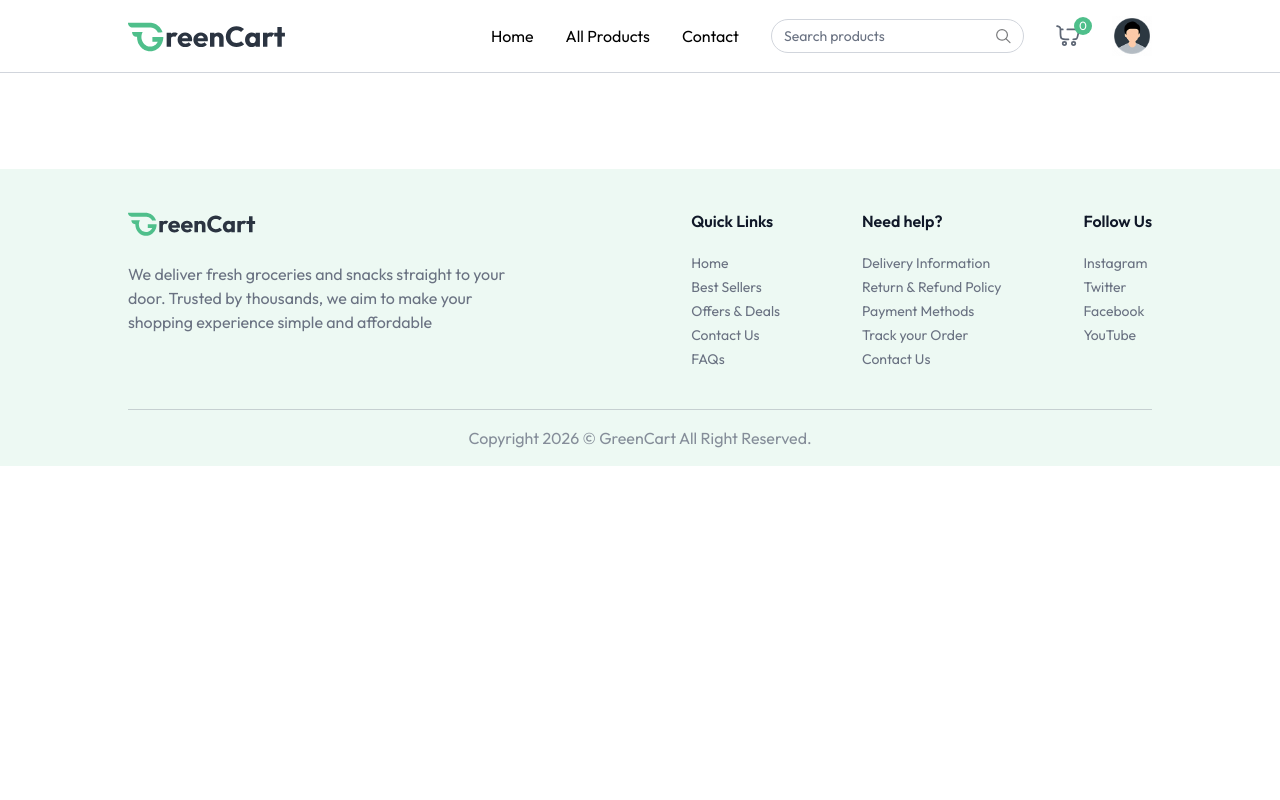
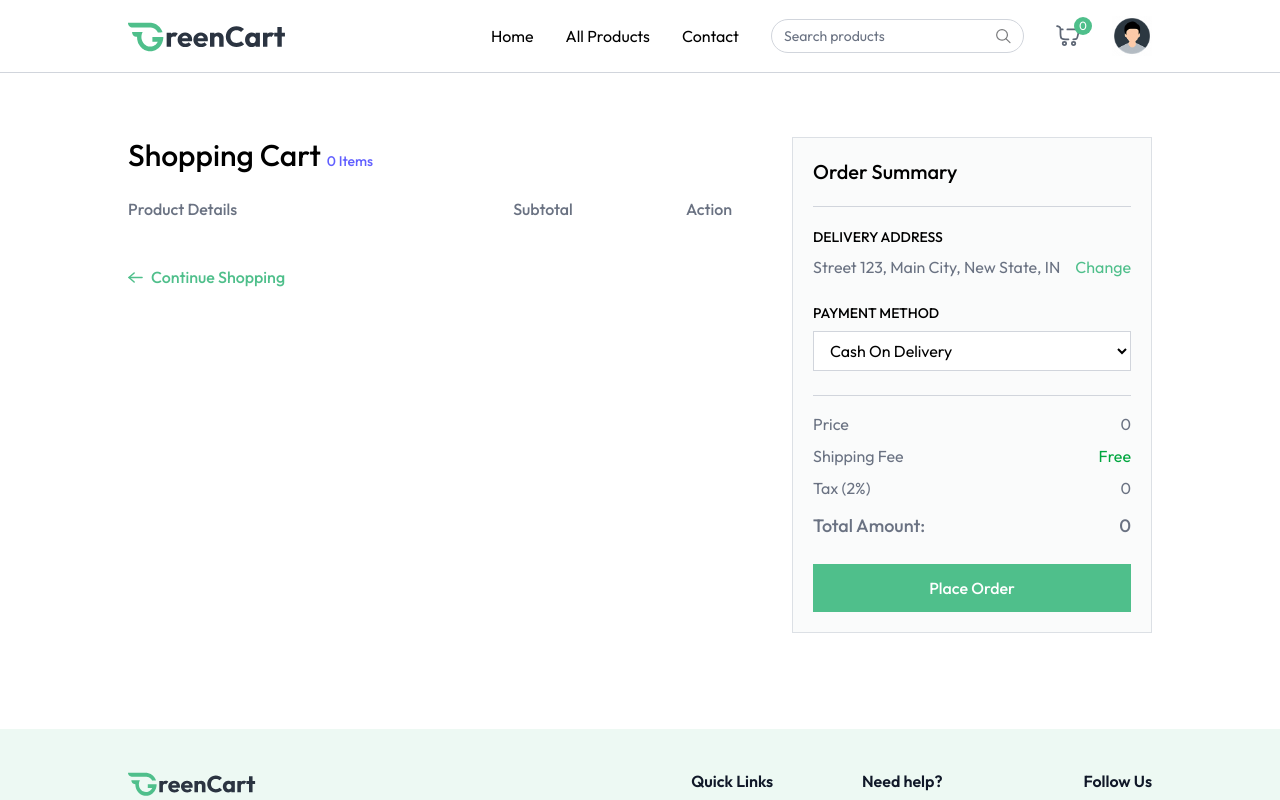
Before and after one commit to Maniha-dev/Green-Chart-MERN, a React (Vite) app in the folder client/: page /cart in a window 1280 px wide. Shown: the top 800 px of the page. Built offline with nearby package versions, Linux system fonts and the light colour scheme; a web font is replaced by a local one.

Commit message:
Cart Page Completed

```diff
--- a/client/src/App.jsx
+++ b/client/src/App.jsx
@@ -9,6 +9,7 @@ import {useAppContext } from './context/AppContext'
 import AllProducts from './pages/AllProducts'
 import ProductCategory from "./pages/ProductCategory"
 import ProductDetail from './pages/ProductDetail'
+import Cart from './pages/Cart'
 
 const App = () =>{
 
@@ -27,6 +28,7 @@ const App = () =>{
                     <Route path='/products' element= {<AllProducts/>}/>
                     <Route path='/products/:category' element= {<ProductCategory/>}/>
                     <Route path='/products/:category/:id' element= {<ProductDetail/>}/>
+                    <Route path='/cart' element= {<Cart/>}/>
                 </Routes>
             </div>
             {!isSellerPath && <Footer/>}
--- /dev/null
+++ b/client/src/pages/Cart.jsx
@@ -0,0 +1,149 @@
+import {useState, useEffect} from 'react'
+import {useAppContext} from '../context/AppContext'
+import {dummyAddress} from '../assets/assets'
+import {assets } from '../assets/assets'
+
+const Cart = () => {
+  const {products, currency, cartItems, removeFromCart, getCartCount,
+  updateCartItem, navigate, getCartAmount} = useAppContext()
+  const [cartArray, setCartArray] = useState([])
+  const [addresses, setAddresses] = useState(dummyAddress)
+  const [showAddress, setShowAddress] = useState(false)
+  const [selectedAddress, setSelectedAddress] = useState(dummyAddress[0])
+  const [paymentOption, setPaymentOption] = useState("COD")
+
+  const getCart = ()=>{
+    let tempArray = []
+    for(const key in cartItems){
+      const product = products.find((item)=> item._id === key)
+      product.quantity = cartItems[key]
+      tempArray.push(product)
+    }
+    setCartArray(tempArray)
+  }
+  const placeOrder = async ()=>{
+
+  }
+
+
+    useEffect(()=>{
+        if(products.length > 0 && cartItems){
+            getCart()
+        }
+
+    }, [products, cartItems])
+
+    return products.length > 0 && cartItems ? (
+        <div className="flex flex-col md:flex-row mt-16">
+            <div className='flex-1 max-w-4xl'>
+                <h1 className="text-3xl font-medium mb-6">
+                    Shopping Cart <span className="text-sm text-indigo-500">{getCartCount()} Items</span>
+                </h1>
+
+                <div className="grid grid-cols-[2fr_1fr_1fr] text-gray-500 text-base font-medium pb-3">
+                    <p className="text-left">Product Details</p>
+                    <p className="text-center">Subtotal</p>
+                    <p className="text-center">Action</p>
+                </div>
+
+                {cartArray.map((product, index) => (
+                    <div key={index} className="grid grid-cols-[2fr_1fr_1fr] text-gray-500 items-center text-sm md:text-base font-medium pt-3">
+                        <div className="flex items-center md:gap-6 gap-3">
+                            <div onClick={()=>{
+                                navigate(`/products/${product.category.toLowerCase()}/${product._id}`); scrollTo(0,0)
+                            }} className="cursor-pointer w-24 h-24 flex items-center justify-center border border-gray-300 rounded overflow-hidden">
+                                <img className="max-w-full h-full object-cover" src={product.image[0]} alt={product.name} />
+                            </div>
+                            <div>
+                                <p className="hidden md:block font-semibold">{product.name}</p>
+                                <div className="font-normal text-gray-500/70">
+                                    <p>Weigth: <span>{product.weigth || "N/A"}</span></p>
+                                    <div className='flex items-center'>
+                                        <p>Qty:</p>
+                                        <select onChange={e => updateCartItem(product._id, Number(e.target.value))} value={cartItems[product._id]} className='outline-none'>
+                                            {Array(cartItems[product._id]>9 ? cartItems[product._id] :9).fill('').map((_, index) => (
+                                                <option key={index} value={index + 1}>{index + 1}</option>
+                                            ))}
+                                        </select>
+                                    </div>
+                                </div>
+                            </div>
+                        </div>
+                        <p className="text-center">{currency}{product.offerPrice * product.quantity}</p>
+                        <button onClick={()=> removeFromCart(product._id)} className="cursor-pointer mx-auto">
+                            <img src= {assets.remove_icon} alt="remove" className='inline-block w-6 h-6'/>
+                        </button>
+                    </div>)
+                )}
+
+                <button onClick={() => {navigate("/products"); scrollTo(0,0)}}
+        className="group cursor-pointer flex items-center mt-8 gap-2 text-primary font-medium">
+            <img className="group-hover:-translate-x-1 transition" src={assets.arrow_right_icon_colored} alt="arrow" />
+            Continue Shopping
+                </button>
+
+            </div>
+
+            <div className="max-w-[360px] w-full bg-gray-100/40 p-5 max-md:mt-16 border border-gray-300/70">
+                <h2 className="text-xl md:text-xl font-medium">Order Summary</h2>
+                <hr className="border-gray-300 my-5" />
+
+                <div className="mb-6">
+                    <p className="text-sm font-medium uppercase">Delivery Address</p>
+                    <div className="relative flex justify-between items-start mt-2">
+                                <p className="text-gray-500">{selectedAddress ? `${selectedAddress.street}, ${selectedAddress.city}, ${selectedAddress.state}, ${selectedAddress.country}` : "No address found"}</p>
+                                <button onClick={() => setShowAddress(!showAddress)}
+                                className="text-primary hover:underline cursor-pointer">
+                                     Change
+                                    </button>
+                       {showAddress && (
+                            <div className="absolute top-12 py-1 bg-white border border-gray-300 text-sm w-full">
+                                {addresses.map((address, index) => (
+                                <p onClick={() => {setSelectedAddress(address);
+                                    setShowAddress(false)}} className="text-gray-500 p-2 hover:bg-gray-100">
+                                {address.street}, {address.city}, {address.state}, {address.country}
+                                </p>
+                                ))}
+                                <p onClick={() => navigate('/add-address')}
+                                    className="text-primary text-center cursor-pointer p-2 hover:bg-indigo-500/10">
+                                Add address
+                                </p>
+                            </div>
+                        )}
+                    </div>
+
+                    <p className="text-sm font-medium uppercase mt-6">Payment Method</p>
+
+                    <select onChange={e => setPaymentOption(e.target.value)} className="w-full border border-gray-300 bg-white px-3 py-2 mt-2 outline-none">
+                        <option value="COD">Cash On Delivery</option>
+                        <option value="Online">Online Payment</option>
+                    </select>
+                </div>
+
+                <hr className="border-gray-300" />
+
+                <div className="text-gray-500 mt-4 space-y-2">
+                    <p className="flex justify-between">
+                        <span>Price</span><span>{currency}{getCartAmount( )} </span>
+                    </p>
+                    <p className="flex justify-between">
+                        <span>Shipping Fee</span><span className="text-green-600">Free</span>
+                    </p>
+                    <p className="flex justify-between">
+                        <span>Tax (2%)</span><span>{currency}{getCartAmount( )*2/100} </span>
+                    </p>
+                    <p className="flex justify-between text-lg font-medium mt-3">
+                        <span>Total Amount:</span><span>{currency}{getCartAmount( ) + getCartAmount()*2/100} </span>
+                    </p>
+                </div>
+
+                <button onClick={placeOrder} className="w-full py-3 mt-6
+                cursor-pointer bg-primary text-white font-medium hover:bg-primary-dull transition">
+                {paymentOption === "COD" ? "Place Order" : "Proceed to Checkout"}
+                </button>
+            </div>
+        </div>
+    ) :null
+}
+
+export default Cart
```
